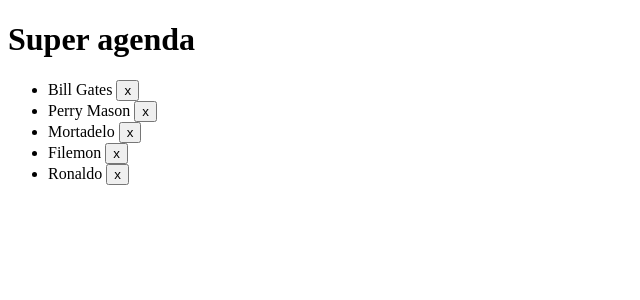
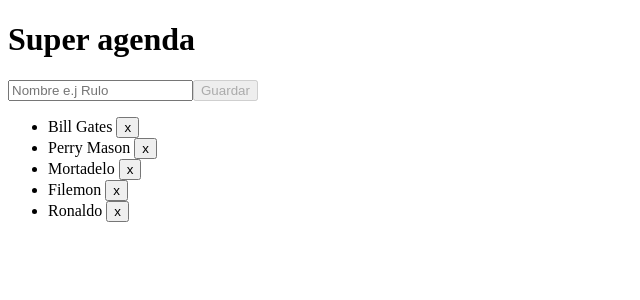
Before and after one commit to rulogarcillan/agenda, an Angular app: page / in a window 1280 px wide. Shown: the top 300 px of the page, without its empty margins (0-640 px from the left). Built offline with nearby package versions, Linux system fonts and the light colour scheme.

Commit message:
formularios reactivosç

```diff
--- a/src/app/app.component.html
+++ b/src/app/app.component.html
@@ -2,5 +2,9 @@
   <h1>Super agenda</h1>
 </div>
 <div>
+
+  <app-formulario-contacto></app-formulario-contacto>
   <app-lista-contactos [contactos]="listaContactos" (botonEliminarPulsado)=eliminarContacto($event)></app-lista-contactos>
+
+
 </div>
--- /dev/null
+++ b/src/app/formulario-contacto/formulario-contacto.component.css
@@ -0,0 +1,7 @@
+input.ng-touched.ng-invalid {
+    border: 1px solid red;
+}
+
+input.ng-touched.ng-valid {
+    border: 1px solid green;
+}
--- /dev/null
+++ b/src/app/formulario-contacto/formulario-contacto.component.html
@@ -0,0 +1,5 @@
+<form [formGroup]="formularioContacto" (ngSubmit)="notificarCrearContacto()">
+  <input type="text" placeholder="Nombre e.j Rulo" formControlName="nombre">
+  <span *ngIf="formularioContacto.get('nombre').touched && formularioContacto.get('nombre').invalid">Nombre es obligatorio y debe tener al menos 3 caracteres</span>
+  <button type="submit" [disabled]="formularioContacto.invalid">Guardar</button>
+</form>
--- /dev/null
+++ b/src/app/formulario-contacto/formulario-contacto.component.ts
@@ -0,0 +1,27 @@
+import { Component, ViewEncapsulation } from '@angular/core';
+import { FormBuilder, FormGroup, Validators } from '@angular/forms';
+@Component({
+  selector: 'app-formulario-contacto',
+  templateUrl: './formulario-contacto.component.html',
+  styleUrls: ['./formulario-contacto.component.css'],
+  encapsulation: ViewEncapsulation.None
+})
+export class FormularioContactoComponent {
+
+  formularioContacto: FormGroup;
+
+  constructor(private _formsBuilder: FormBuilder) {
+    this._crearFormulario();
+  }
+
+  private _crearFormulario(): void {
+    this.formularioContacto = this._formsBuilder.group({
+      nombre: ['', { validators: [Validators.required, Validators.minLength(3)] }]
+    });
+  }
+
+
+  notificarCrearContacto(): void {
+    console.log(this.formularioContacto);
+  }
+}
```
Also changed, not shown: src/app/app.module.ts (+6 -3 lines), 1 other file (tests, documents, lock files or other folders).
